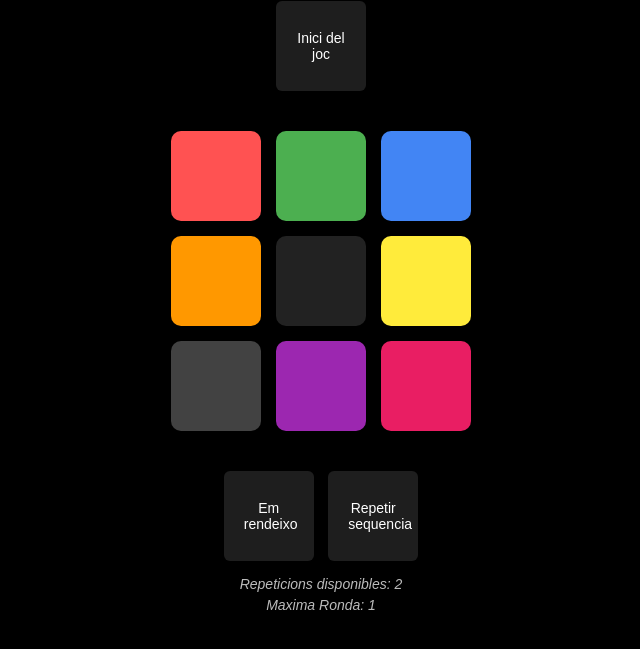
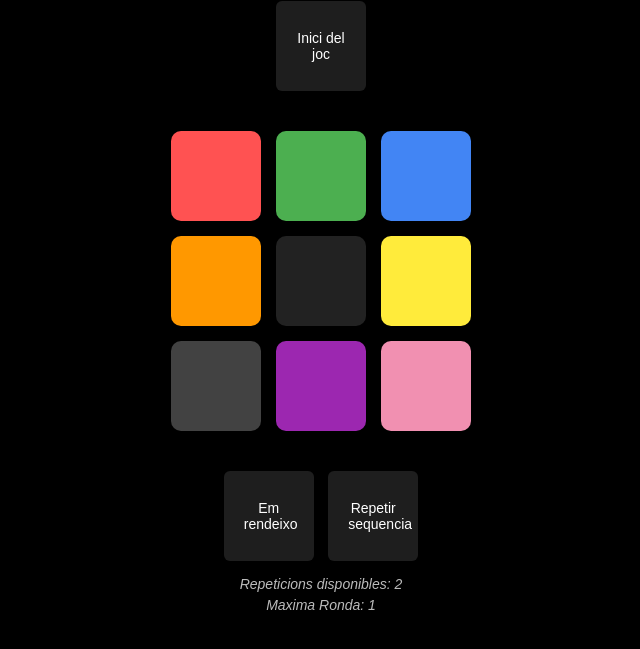
Before and after one commit to NabilGhaddari/Simondice, a website: page Simon.html in a window 1280 px wide. Shown: the part 97-746 px from the top of the page, without its empty margins (319-959 px from the left). Drawn offline with Linux system fonts and the light colour scheme.

Commit message:
canvis50

```diff
--- a/simonnn.css
+++ b/simonnn.css
@@ -41,7 +41,7 @@ button {
 .yellow { background-color: #FFEB3B; }
 .black { background-color: #424242; }
 .violet { background-color: #9C27B0; }
-.pink { background-color: #E91E63; }
+.pink { background-color: #f190b1; }
 
 #boto, #render, #repetir {
     background-color: #1e1e1e;
```
